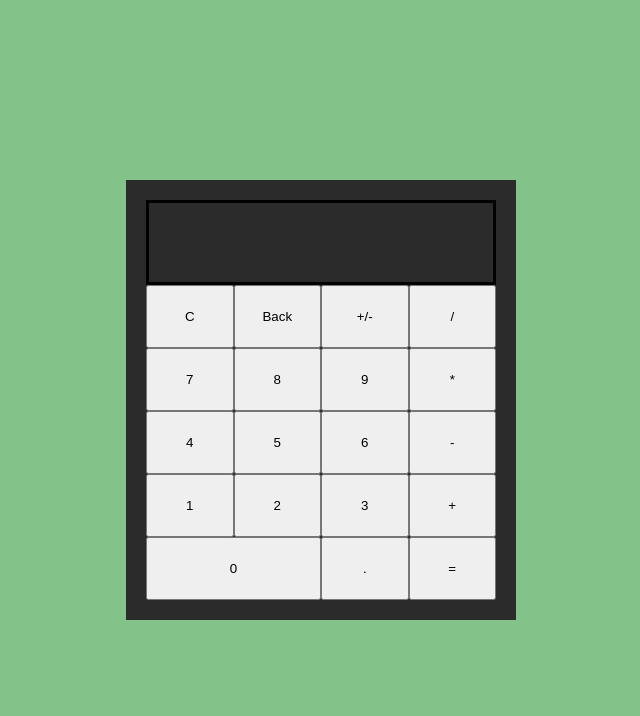
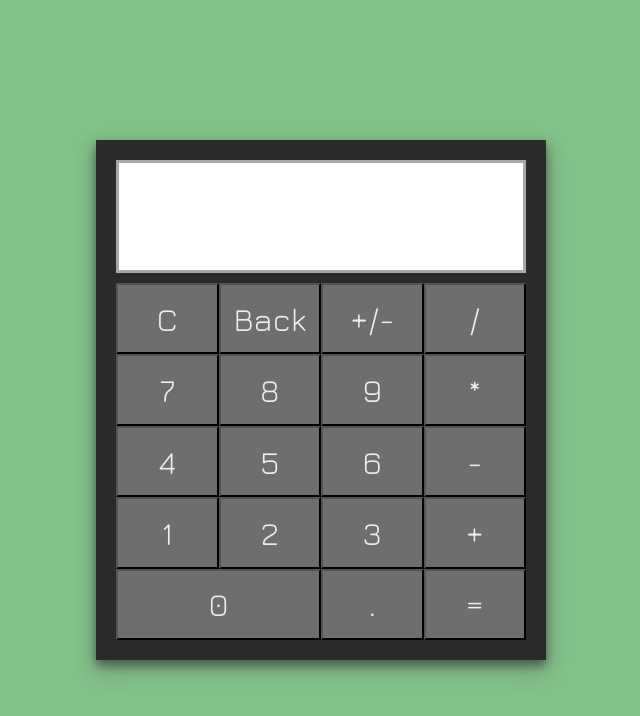
Before and after one commit to alabador/calculator, a plain HTML site: page index.html in a window 1280 px wide. Shown: the whole page, without its empty margins (319-959 px from the left). Drawn offline with nearby package versions, Linux system fonts and the light colour scheme.

Commit message:
Change font style and button color theme

```diff
--- a/style.css
+++ b/style.css
@@ -1,13 +1,20 @@
+@import url('https://fonts.googleapis.com/css2?family=Jura:wght@300;400;500;600;700&display=swap');
+
 /* Variables */
 :root {
     --main-bg: rgb(131, 194, 136);
     --calculator-bg: rgb(43, 43, 43);
+    --gray: rgb(168, 168, 168);
+    --button: rgb(110, 110, 110);
+    --font-color: rgb(238, 238, 238);
 }
 
 /*Reset*/
-body {
+* {
     margin: 0;
     padding: 0;
+    box-sizing: border-box;
+    font-family: 'Jura', sans-serif;
 }
 
 .calculator {
@@ -22,15 +29,18 @@ body {
 .calculator-container {
     display: flex;
     flex-direction: column;
-    width: 350px;
-    height: 50vh;
+    width: 450px;
+    height: 65vh;
     padding: 20px;
     background-color: var(--calculator-bg);
+    box-shadow: 0 5px 10px rgba(43, 43, 43, 0.6), 0px 10px 20px rgba(63, 63, 63, 0.3);
 }
 
 .screen-container {
-    border: 3px black solid;
-    height: 100px;
+    border: 3px var(--gray) solid;
+    height: 150px;
+    background-color: white;
+    margin-bottom: 10px;
 }
 
 .button-container {
@@ -39,6 +49,14 @@ body {
     height: 100%;
 }
 
-.number[value="0"] {
+button.button {
+    cursor: pointer;
+    background-color: var(--button);
+    border-style: outset;
+    font-size: 2em;
+    color: var(--font-color);
+}
+
+.button[value="0"] {
     grid-column: 1/span 2;
 }
```
